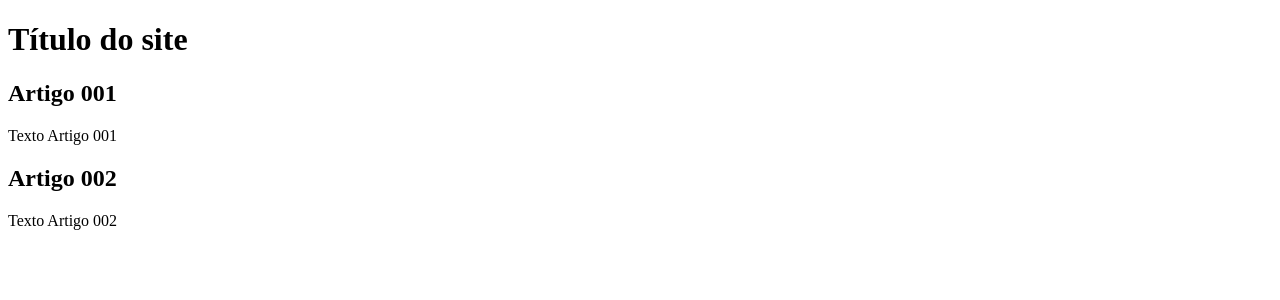
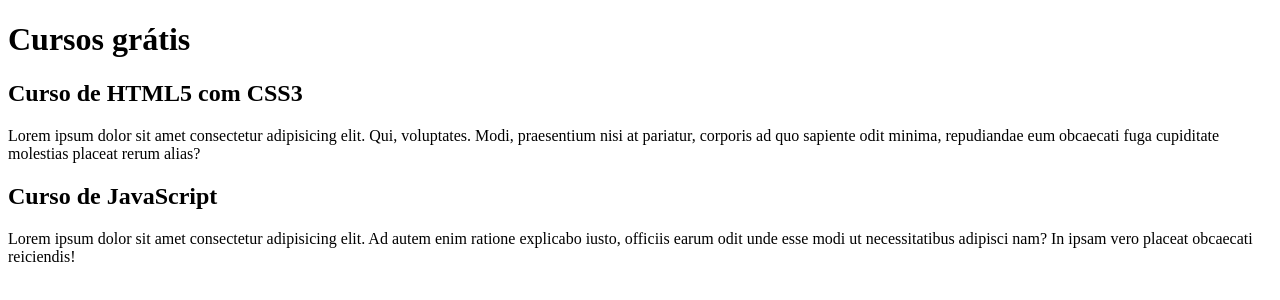
Before and after one commit to gilberto-miranda/projeto-site, a plain HTML site: page index.html in a window 1280 px wide. Drawn offline with Linux system fonts and the light colour scheme.

Commit message:
comecei escrever conteúdo

```diff
--- a/index.html
+++ b/index.html
@@ -9,15 +9,15 @@
 <body>
     <main>
         <header>
-            <h1>Título do site</h1>
+            <h1>Cursos grátis</h1>
         </header>
         <article>
-            <h2>Artigo 001</h2>
-            <p>Texto Artigo 001</p>
+            <h2>Curso de HTML5 com CSS3</h2>
+            <p>Lorem ipsum dolor sit amet consectetur adipisicing elit. Qui, voluptates. Modi, praesentium nisi at pariatur, corporis ad quo sapiente odit minima, repudiandae eum obcaecati fuga cupiditate molestias placeat rerum alias?</p>
         </article>
         <article>
-            <h2>Artigo 002</h2>
-            <p>Texto Artigo 002</p>
+            <h2>Curso de JavaScript</h2>
+            <p>Lorem ipsum dolor sit amet consectetur adipisicing elit. Ad autem enim ratione explicabo iusto, officiis earum odit unde esse modi ut necessitatibus adipisci nam? In ipsam vero placeat obcaecati reiciendis!</p>
         </article>
     </main>
 </body>
```
